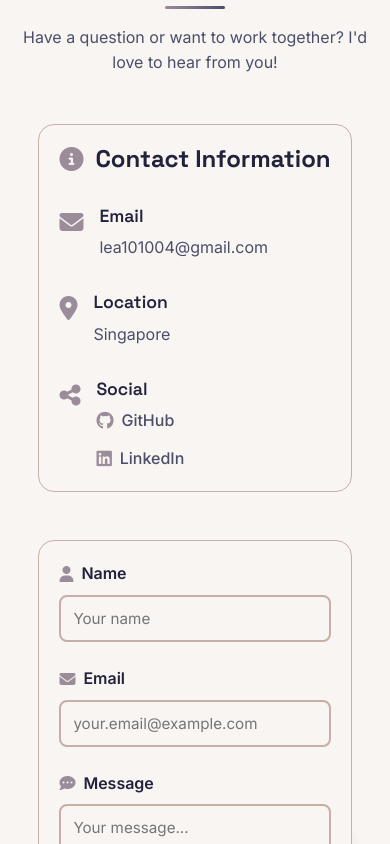
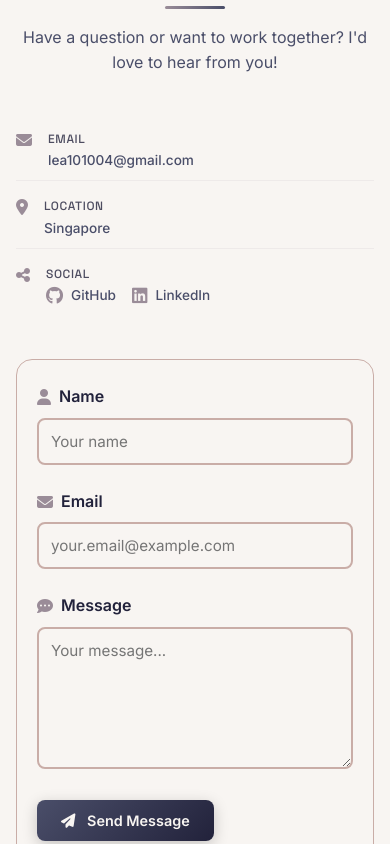
Before and after one commit to LeaDeLeaf/portfolio-website, a React (Vite) app: page / in a window 390 px wide. Shown: the part 5860-6704 px from the top of the page. Built offline with nearby package versions, Linux system fonts and the light colour scheme.

Commit message:
Adjusted the contact form to make usage of excess space

```diff
--- a/src/pages/Home.css
+++ b/src/pages/Home.css
@@ -1431,6 +1431,68 @@ section.section-visible {
 
   .contact-container {
     grid-template-columns: 1fr;
+    gap: 2rem;
+    max-width: 100%;
+    margin: 0;
+  }
+
+  .contact-info {
+    order: 1;
+    padding: 0;
+    background: transparent;
+    border: none;
+    box-shadow: none;
+  }
+
+  .contact-info:hover {
+    box-shadow: none;
+  }
+
+  .contact-info h3 {
+    display: none;
+  }
+
+  .info-item {
+    margin-bottom: 1rem;
+    padding: 0.75rem 0;
+    border-bottom: 1px solid rgba(154, 140, 152, 0.1);
+  }
+
+  .info-item:last-child {
+    border-bottom: none;
+  }
+
+  .info-item > i {
+    font-size: 1.25rem;
+    margin-top: 0;
+  }
+
+  .info-item h4 {
+    font-size: 0.85rem;
+    margin-bottom: 0.25rem;
+    opacity: 0.8;
+    font-weight: 500;
+    text-transform: uppercase;
+    letter-spacing: 0.05em;
+  }
+
+  .info-item p {
+    font-size: 0.95rem;
+    font-weight: 500;
+  }
+
+  .social {
+    flex-direction: row;
+    gap: 1rem;
+    flex-wrap: wrap;
+  }
+
+  .social a {
+    font-size: 0.9rem;
+  }
+
+  .contact-form {
+    order: 2;
   }
 
   .hero-content {
@@ -1441,12 +1503,16 @@ section.section-visible {
 @media (max-width: 768px) {
   .about-section,
   .projects-section,
-  .contact-section,
   .skills {
     padding: 4rem 1.5rem;
     min-height: auto;
   }
 
+  .contact-section {
+    padding: 4rem 1.5rem;
+    min-height: auto;
+  }
+
   .section-title {
     font-size: 2rem;
   }
@@ -1477,11 +1543,31 @@ section.section-visible {
   }
 
   .contact-form {
-    padding: 1.5rem;
+    padding: 2rem 1.5rem;
+    width: 100%;
+    margin: 0;
   }
 
   .contact-info {
-    padding: 1.5rem;
+    padding: 0;
+    margin-bottom: 1.5rem;
+  }
+
+  .info-item {
+    padding: 0.65rem 0;
+    margin-bottom: 0.75rem;
+  }
+
+  .info-item > i {
+    font-size: 1.2rem;
+  }
+
+  .info-item h4 {
+    font-size: 0.8rem;
+  }
+
+  .info-item p {
+    font-size: 0.9rem;
   }
 
   .project-links {
@@ -1490,17 +1576,42 @@ section.section-visible {
 
   .project-link {
     width: 100%;
+  }
+}
+
+@media (max-width: 640px) {
+  .contact-section {
+    padding: 3.5rem 1.5rem;
+  }
+
+  .contact-container {
+    gap: 1.5rem;
+  }
+
+  .contact-form {
+    padding: 1.5rem 1.25rem;
+  }
+
+  .info-item {
+    padding: 0.5rem 0;
+  }
+
+  .info-item > i {
+    font-size: 1.1rem;
   }
 }
 
 @media (max-width: 480px) {
   .about-section,
   .projects-section,
-  .contact-section,
   .skills {
     padding: 3rem 1rem;
   }
 
+  .contact-section {
+    padding: 3rem 1rem;
+  }
+
   .about-main {
     font-size: 1rem;
   }
@@ -1513,9 +1624,37 @@ section.section-visible {
     padding: 1.5rem;
   }
 
-  .contact-form,
   .contact-info {
-    padding: 1.25rem;
+    padding: 0;
+  }
+
+  .contact-form {
+    padding: 1.5rem 1.25rem;
+  }
+
+  .contact-container {
+    gap: 1.25rem;
+  }
+
+  .info-item {
+    margin-bottom: 0.65rem;
+    padding: 0.5rem 0;
+  }
+
+  .info-item > i {
+    font-size: 1rem;
+  }
+
+  .info-item h4 {
+    font-size: 0.75rem;
+  }
+
+  .info-item p {
+    font-size: 0.85rem;
+  }
+
+  .social a {
+    font-size: 0.85rem;
   }
 
   .form-group input,
```
